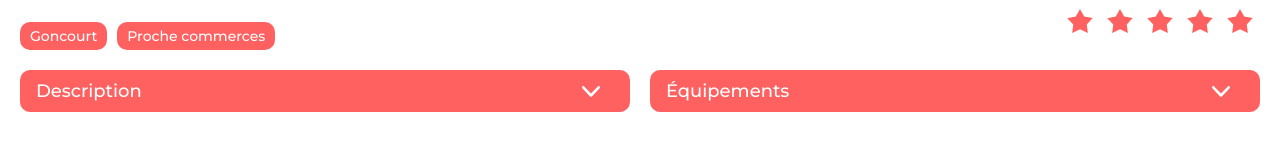
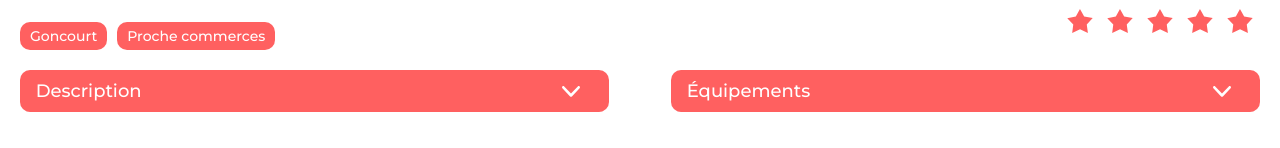
Before and after one commit to sfv2010/Kasa_P11, a React (Create React App) app: page /accommodation/0979876d in a window 1280 px wide. Shown: the part 652-800 px from the top of the page. Built offline with nearby package versions, Linux system fonts and the light colour scheme.

Commit message:
Removed grid

```diff
--- a/src/pages/Accommodation /Accommodation.css
+++ b/src/pages/Accommodation /Accommodation.css
@@ -49,7 +49,7 @@
     flex: 1;
 }
 .accomCollapseBox:first-child {
-    margin-right: 20px;
+    margin-right: 5%;
 }
 .equipments {
     font-size: 18px;
@@ -77,7 +77,6 @@
         margin-top: 20px;
         width: 100px;
     }
-
     .accomH1 {
         font-size: 18px;
     }
@@ -89,13 +88,9 @@
         width: 60px;
     }
     .accomProfile {
-        grid-column: 14 / 15;
-        grid-row: 8 / 8;
         text-align: right;
     }
     .accomImgContainer {
-        grid-column: 15 / 16;
-        grid-row: 8/ 8;
         display: flex;
         align-items: center;
     }
@@ -104,8 +99,6 @@
         height: 32px;
     }
     .accomTagStar {
-        grid-column: 1/14;
-        grid-row: 8/ 8;
         flex-direction: column;
     }
     .accomCollapse {
```
